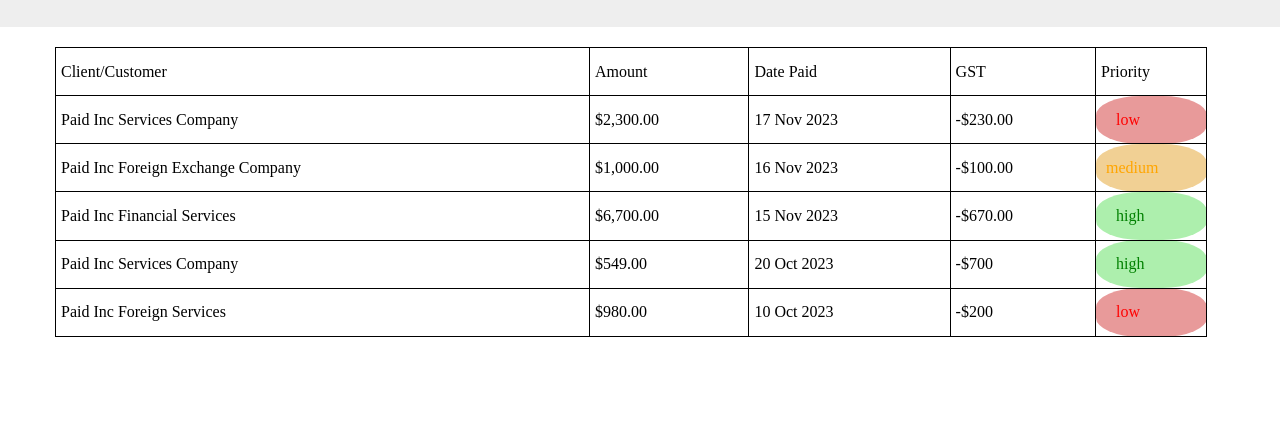
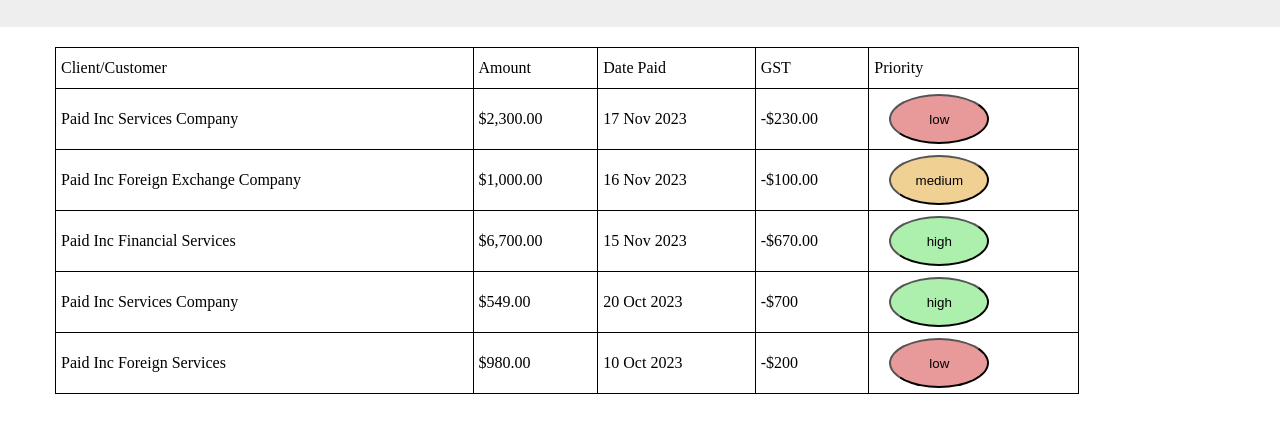
Before and after one commit to FalguniShinde2004/Bootcoding_Internship, a plain HTML site: page index.html in a window 1280 px wide. Shown: the part 378-800 px from the top of the page. Drawn offline with Linux system fonts and the light colour scheme.

Commit message:
Project Done

```diff
--- a/index.html
+++ b/index.html
@@ -49,35 +49,35 @@
                 <td>17 Nov 2023</td>
                 <td>-$230.00</td>
 
-                <td id="low"><p id="para-l">low</p></td>
+                <td id="low"><button id="para-l">low</button></td>
             </tr>
             <tr>
                 <td>Paid Inc Foreign Exchange Company</td>
                 <td>$1,000.00</td>
                 <td>16 Nov 2023</td>
                 <td>-$100.00</td>
-                <td id="medium"><p id="para-m">medium</p></td>
+                <td id="medium"><button id="para-m">medium</button></td>
             </tr>
             <tr>
                 <td>Paid Inc Financial Services</td>
                 <td>$6,700.00</td>
                 <td>15 Nov 2023</td>
                 <td>-$670.00</td>
-                <td id="high"><p id="para-h">high</p></td>
+                <td id="high"><button id="para-h">high</button></td>
             </tr>
             <tr>
                 <td>Paid Inc Services Company</td>
                 <td>$549.00</td>
                 <td>20 Oct 2023</td>
                 <td>-$700</td>
-                <td id="high"><p id="para-h">high</p></td>
+                <td id="high"><button id="para-h">high</button></td>
             </tr>
             <tr>
                 <td>Paid Inc Foreign Services</td>
                 <td>$980.00</td>
                 <td>10 Oct 2023</td>
                 <td>-$200</td>
-                <td id="low"><p id="para-l">low</p></td>
+                <td id="low"><button id="para-l">low</button></td>
             </tr>
         </table>
 
--- a/style.css
+++ b/style.css
@@ -23,7 +23,7 @@ h4{
 }
 .client{
     align-content: center;
-   width: 90%;
+   width: 80%;
    margin-left: 55px;
 border-spacing: 0 20px;
 border: "1";
@@ -33,33 +33,33 @@ height: 290px;
 }
 #low{
      color: red;
-    background-color: rgb(232, 154, 154);
-    border-radius: 40%;
- width:100px;
-
-
-}
+    }
 #para-l{
     margin-left: 15px;
+    background-color: rgb(232, 154, 154);
+    border-radius: 50%;
+ width:100px;
+ height: 50px;
 }
 #medium{
    color:orange;
-   background-color: rgb(241, 208, 148);
-   border-radius: 40%;
-
-}
+   }
 #para-m{
-    margin-left: 5px;
-    width:10px;
+    margin-left: 15px;
+    width:100px;
+    background-color: rgb(241, 208, 148);
+   border-radius: 50%;
+   height: 50px;
 }
 #high{
     color: green;
-    background-color: rgb(173, 239, 173);
-    border-radius: 40%;
-
 }
 #para-h{
     margin-left: 15px;
+    background-color: rgb(173, 239, 173);
+    border-radius: 50%;
+    width: 100px;
+    height: 50px;
 }
 .client   {
     border: 1px solid black;
```
